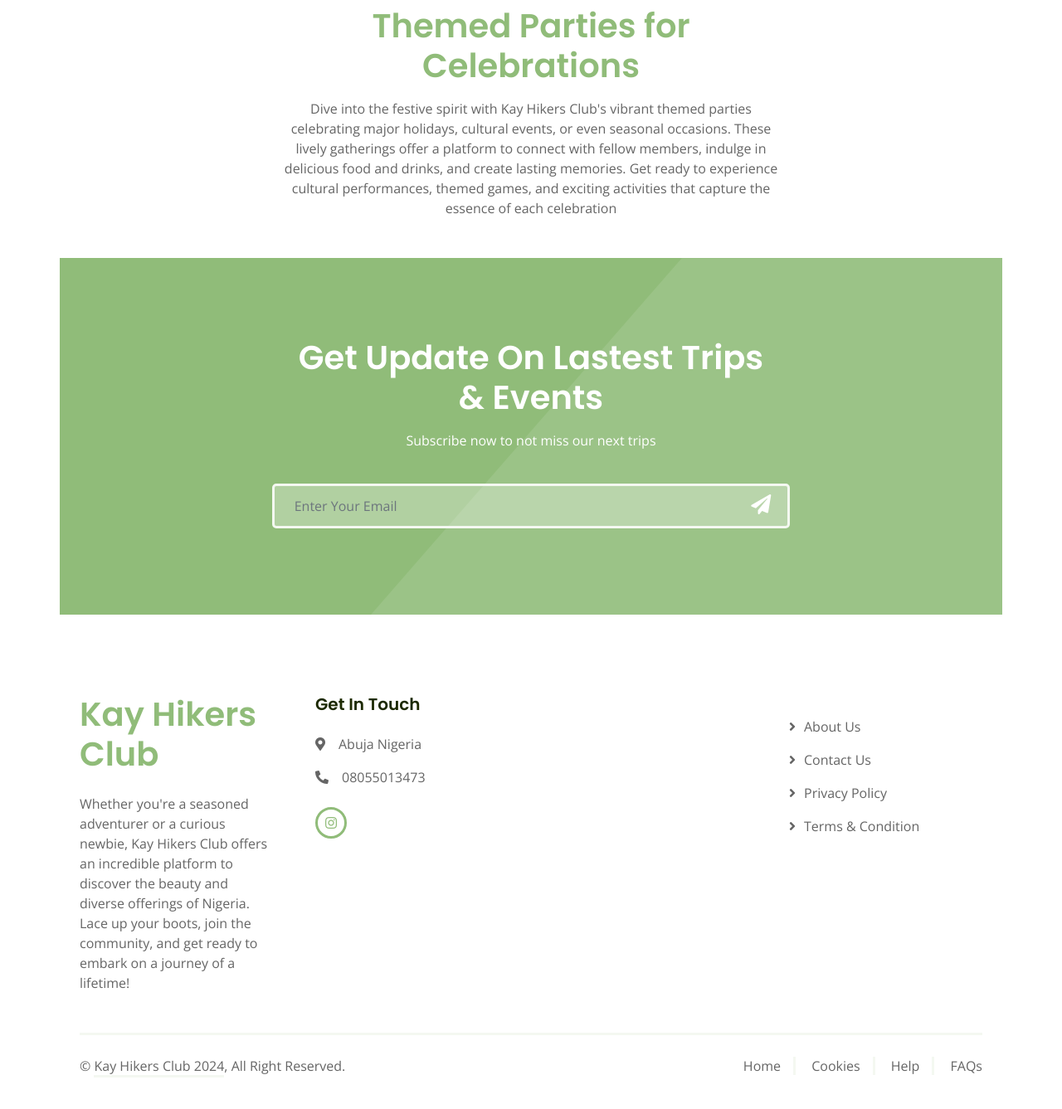
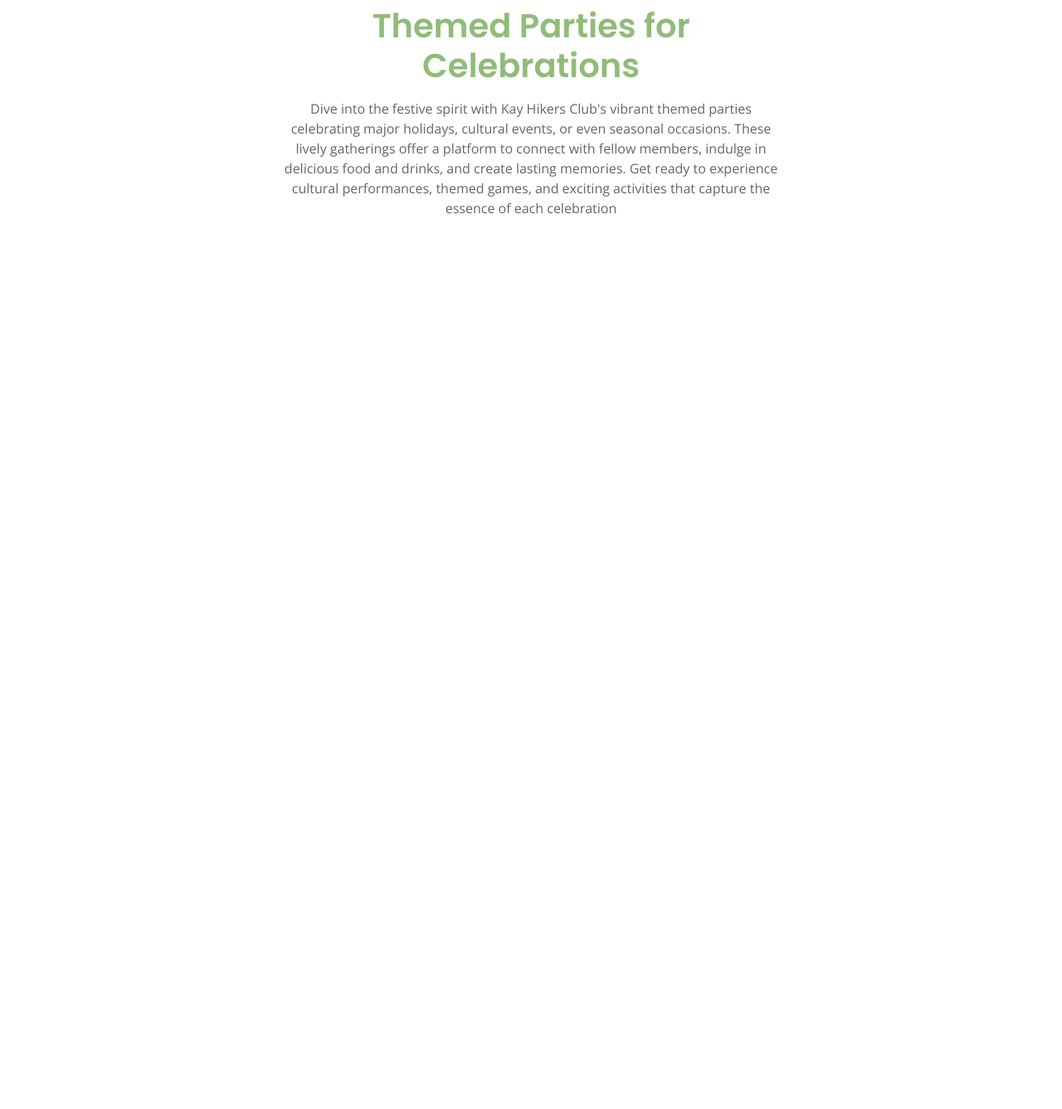
Before and after one commit to Gigx267/Kay-Hikers-Club-, a plain HTML site: page blog.html in a window 1280 px wide. Shown: the part 1164-2501 px from the top of the page at 83% size. After the commit the page ends 1619 px from the top, so only its background shows below. Drawn offline with nearby package versions, Linux system fonts and the light colour scheme.

Commit message:
blog.html

```diff
--- a/blog.html
+++ b/blog.html
@@ -164,85 +164,6 @@
 
 
 
-    <!-- Newsletter Start -->
-    <div class="container-fluid newsletter bg-primary py-5 my-5">
-        <div class="container py-5">
-            <div class="mx-auto text-center wow fadeIn" data-wow-delay="0.1s" style="max-width: 600px;">
-                <h1 class="text-white mb-3"><span class="fw-light text-dark"></span>Get Update On Lastest Trips & Events </h1>
-                <p class="text-white mb-4">Subscribe now to not miss our  next trips </p>
-            </div>
-            <div class="row justify-content-center">
-                <div class="col-md-7 wow fadeIn" data-wow-delay="0.5s">
-                    <div class="position-relative w-100 mt-3 mb-2">
-                        <input class="form-control w-100 py-4 ps-4 pe-5" type="text" placeholder="Enter Your Email"
-                            style="height: 48px;">
-                        <button type="button" class="btn shadow-none position-absolute top-0 end-0 mt-1 me-2"><i
-                                class="fa fa-paper-plane text-white fs-4"></i></button>
-                    </div>
-                </div>
-            </div>
-        </div>
-    </div>
-    <!-- Newsletter End -->
-
-
-    <!-- Footer Start -->
-    <div class="container-fluid bg-white footer">
-        <div class="container py-5">
-            <div class="row g-5">
-                <div class="col-md-6 col-lg-3 wow fadeIn" data-wow-delay="0.1s">
-                    <a href="index.html" class="d-inline-block mb-3">
-                        <h1 class="text-primary">Kay Hikers Club </h1>
-                    </a>
-                    <p class="mb-0"> Whether you're a seasoned adventurer or a curious newbie, Kay Hikers Club offers an incredible platform to discover the beauty and diverse offerings of Nigeria. Lace up your boots, join the community, and get ready to embark on a journey of a lifetime!</p>
-                </div>
-                <div class="col-md-6 col-lg-3 wow fadeIn" data-wow-delay="0.3s">
-                    <h5 class="mb-4">Get In Touch</h5>
-                    <p><i class="fa fa-map-marker-alt me-3"></i>Abuja Nigeria </p>
-                    <p><i class="fa fa-phone-alt me-3"></i>08055013473 </p>
-
-                    <div class="d-flex pt-2">
-
-                        <a class="btn btn-square btn-outline-primary me-1" href="https://www.instagram.com/kayhikersclub/"><i class="fab fa-instagram"></i></a>
-
-
-                    </div>
-                </div>
-                <div class="col-md-6 col-lg-3 wow fadeIn" data-wow-delay="0.5s">
-
-                </div>
-                <div class="col-md-6 col-lg-3 wow fadeIn" data-wow-delay="0.7s">
-                    <h5 class="mb-4"></h5>
-                    <a class="btn btn-link" href="about.html">About Us</a>
-                    <a class="btn btn-link" href="contact.html">Contact Us</a>
-                    <a class="btn btn-link" href="about.html">Privacy Policy</a>
-                    <a class="btn btn-link" href="about.html">Terms & Condition</a>
-
-                </div>
-            </div>
-        </div>
-        <div class="container wow fadeIn" data-wow-delay="0.1s">
-            <div class="copyright">
-                <div class="row">
-                    <div class="col-md-6 text-center text-md-start mb-3 mb-md-0">
-                        &copy; <a class="border-bottom" href="index.html">Kay Hikers Club 2024</a>, All Right Reserved.
-
-                        <!--/*** This template is free as long as you keep the footer author’s credit link/attribution link/backlink. If you'd like to use the template without the footer author’s credit link/attribution link/backlink, you can purchase the Credit Removal License from "https://htmlcodex.com/credit-removal". Thank you for your support. ***/-->
-
-                    </div>
-                    <div class="col-md-6 text-center text-md-end">
-                        <div class="footer-menu">
-                            <a href="index.html">Home</a>
-                            <a href="about.html">Cookies</a>
-                            <a href="about.html">Help</a>
-                            <a href="about.html">FAQs</a>
-                        </div>
-                    </div>
-                </div>
-            </div>
-        </div>
-    </div>
-    <!-- Footer End -->
 
 
     <!-- Back to Top -->
```
